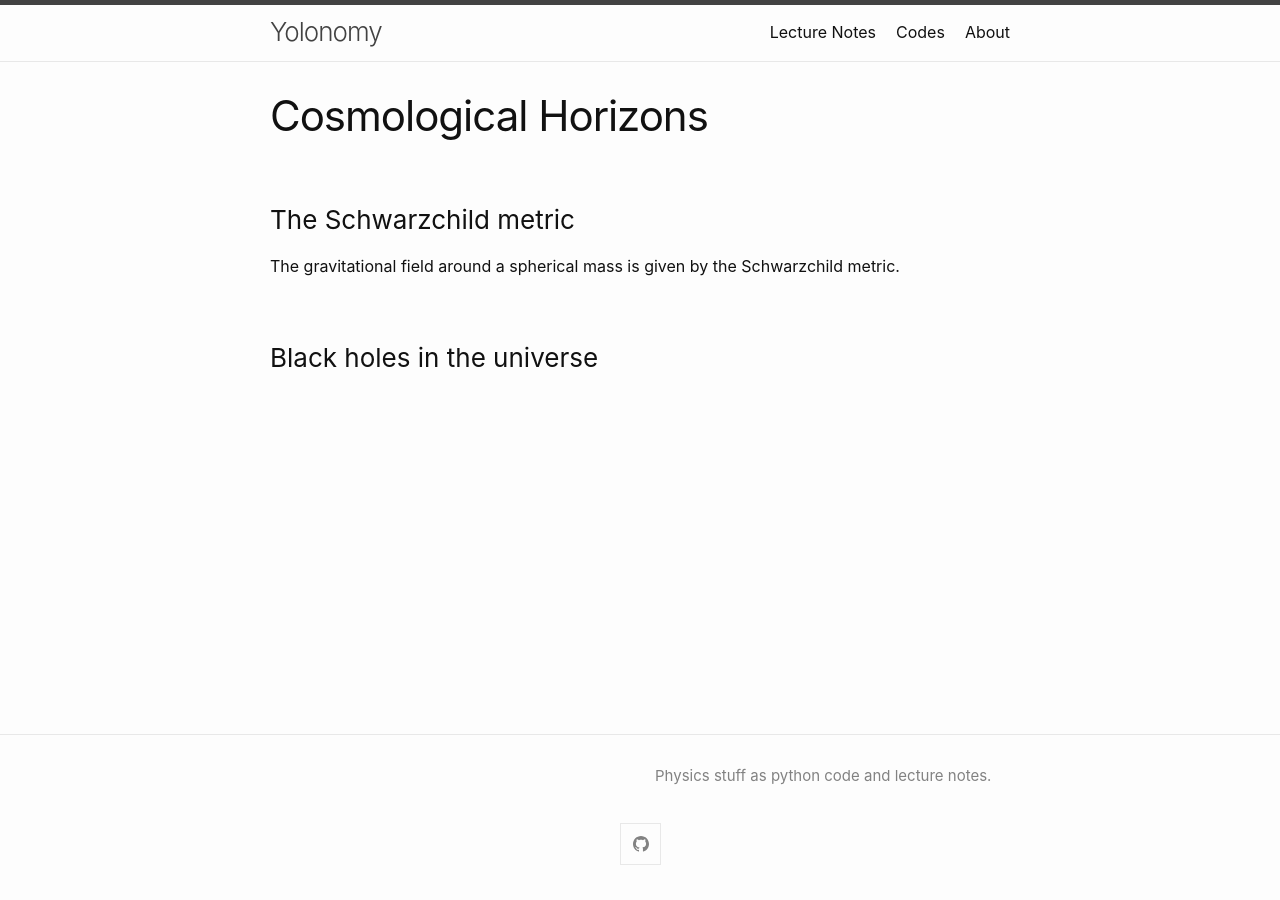
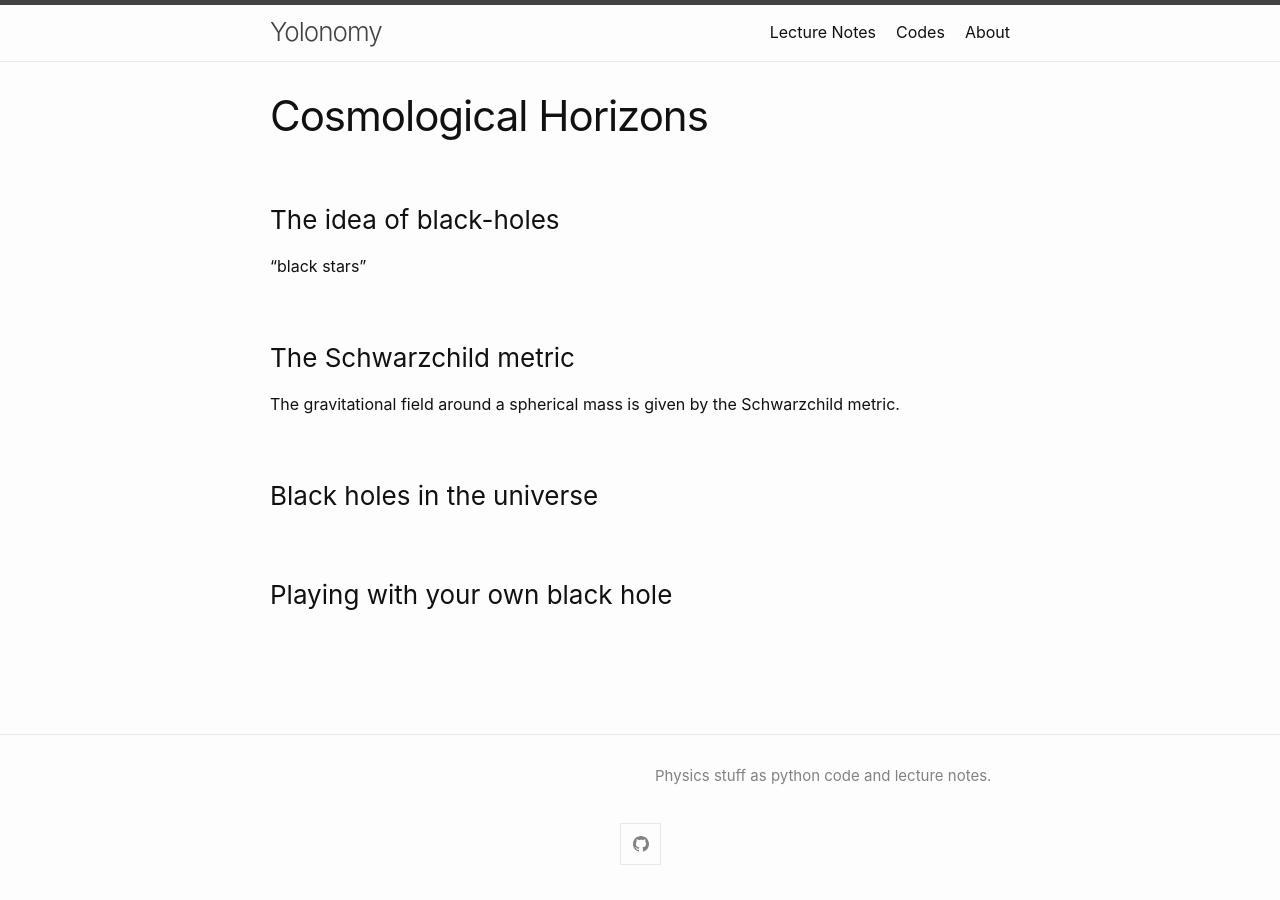
Before and after one commit to YoloNomy/YoloNomy.github.io, a Jekyll site: the page built from codes/cosmo/black-holes.md, in a window 1280 px wide. Built offline with Jekyll 4.4.1, drawn with Linux system fonts in a browser that asks for light colours.

Commit message:
Update black-holes.md

```diff
--- a/codes/cosmo/black-holes.md
+++ b/codes/cosmo/black-holes.md
@@ -2,9 +2,15 @@
 layout: post
 title: "Cosmological Horizons"
 ---
+
+### The idea of black-holes
+
+"black stars"
 
 ### The Schwarzchild metric
 
 The gravitational field around a spherical mass is given by the Schwarzchild metric.
 
 ### Black holes in the universe
+
+### Playing with your own black hole
```
